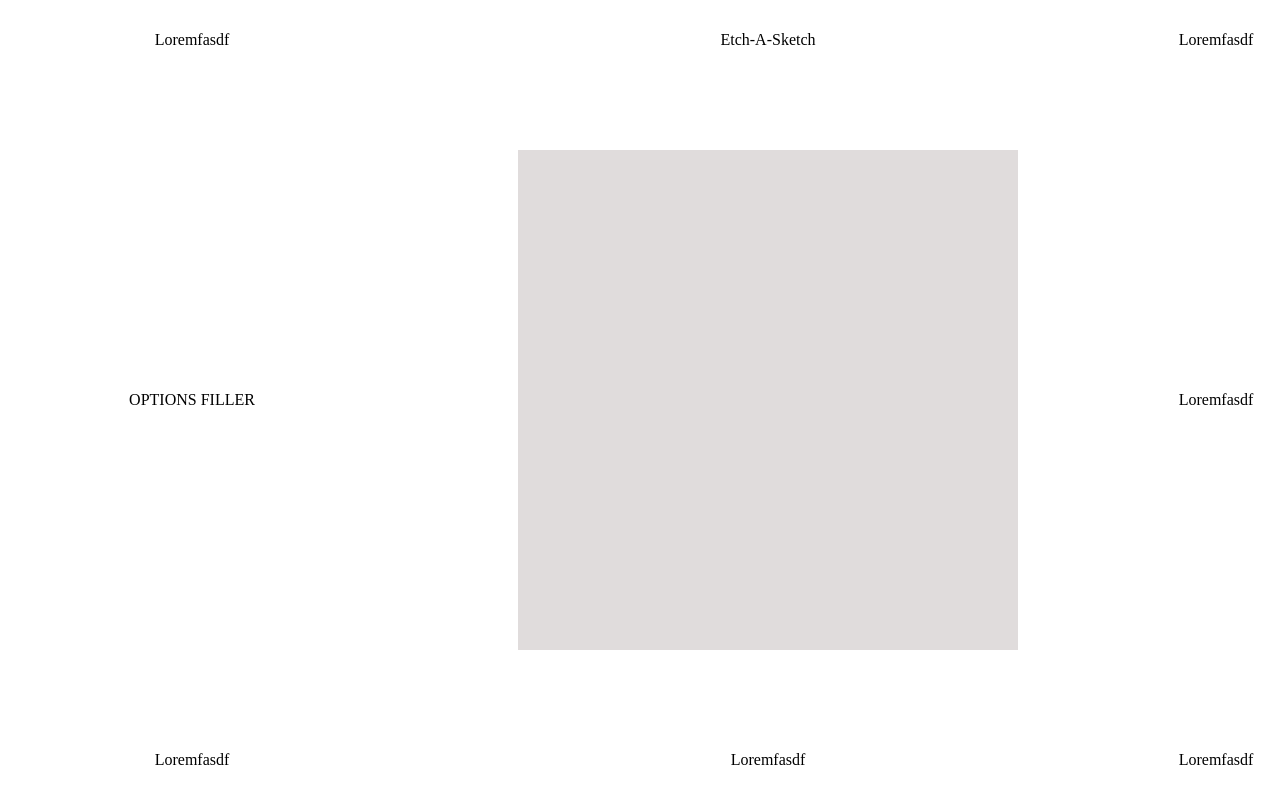
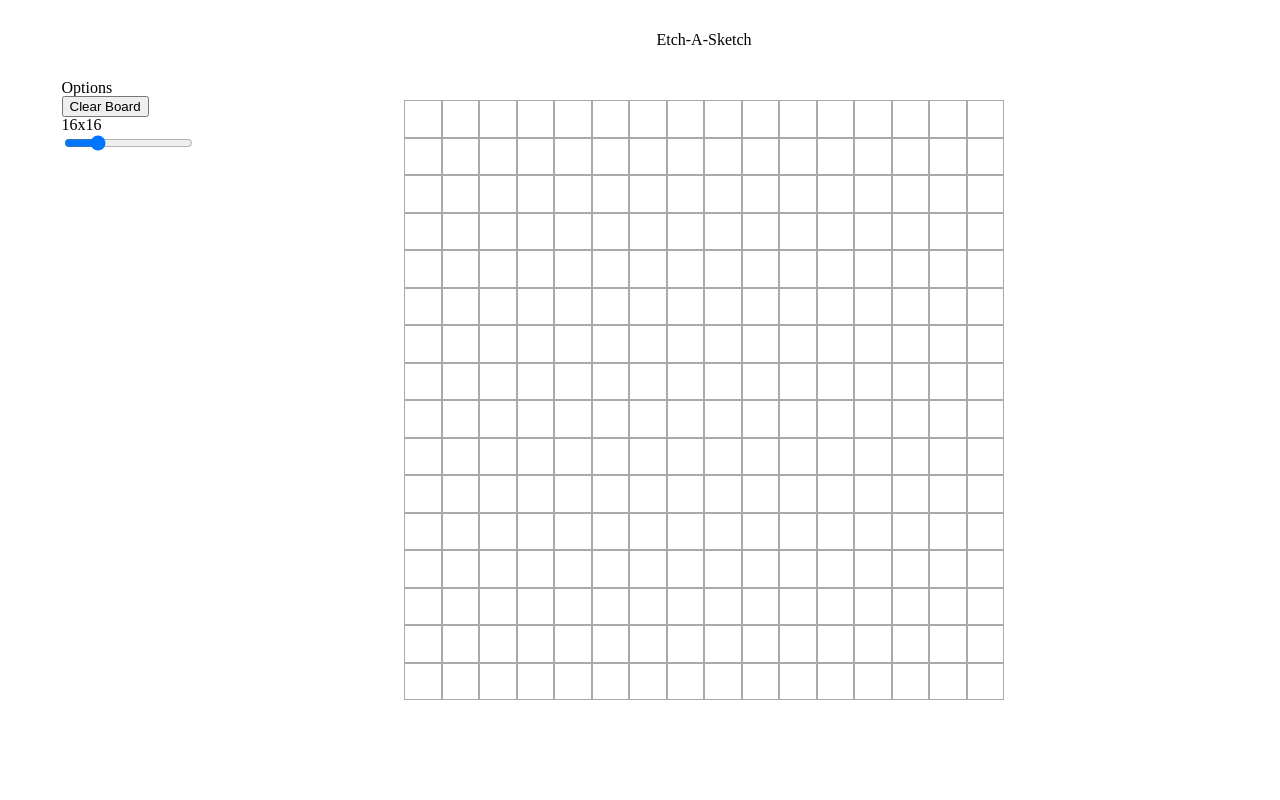
Before and after one commit to yonglu1989/Etch-a-Sketch, a plain HTML site: page index.html in a window 1280 px wide. Drawn offline with Linux system fonts and the light colour scheme.

Commit message:
completed Drawboard functionality. Added slider and clear board feature.

```diff
--- a/css/style.css
+++ b/css/style.css
@@ -2,21 +2,35 @@
     display: grid;
     height: 100vh;
     border: 20px;
-    grid-template-columns: 3fr 6fr 1fr;
+    grid-template-columns: 2fr 7fr 1fr;
     grid-template-rows: 1fr 8fr 1fr;
 }
 
 #grid-container {
     background-color: rgb(224, 220, 220);
     display: grid;
-    height: 500px;
-    width: 500px;
+    height: 600px;
+    width: 600px;
     justify-self: center;
     align-self: center;
+    grid-template-columns: auto;
+    grid-template-rows: auto;
 }
 
-.filler, .options, .header{
+.options {
+    display: flex;
+    flex-direction: column;
+    justify-self: center;
+}
+.filler, .header{
     justify-self: center;
     align-self: center;
     padding: 10px;
 }
+
+.square {
+    background-color: white;
+    border-color:#aca9a9;
+    border-width: 1px;
+    border-style: solid;
+}
--- a/index.html
+++ b/index.html
@@ -11,17 +11,25 @@
 </head>
 <body>
     <div class="main-container">
-        <div class="filler">Loremfasdf</div>
+        <div class="filler"></div>
         <div class="header">Etch-A-Sketch</div>
-        <div class="filler">Loremfasdf</div>
+        <div class="filler"></div>
 
-        <div class="options"> OPTIONS FILLER</div>
+        <div class="options">Options
+            <div class="button-holder">
+                <button id="clear-button">Clear Board</button>
+            </div>
+            <div class="slider-holder">
+                <div id="slider-value"></div>
+                <input type="range" min="1" max="64" value="16" id="my-range">
+            </div>
+        </div>
         <div id="grid-container"></div>
-        <div class="filler">Loremfasdf</div>
+        <div class="filler"></div>
 
-        <div class="filler">Loremfasdf</div>
-        <div class="filler">Loremfasdf</div>
-        <div class="filler">Loremfasdf</div>
+        <div class="filler"></div>
+        <div class="filler"></div>
+        <div class="filler"></div>
     </div>
 
 </body>
--- a/src.js
+++ b/src.js
@@ -1,8 +1,73 @@
+// Initialization
+
 const gridContainer = document.getElementById('grid-container');
-// gridContainer.innerHTML = "Hello";
+let sliderValue = document.getElementById('slider-value');
+let slider = document.getElementById('my-range');
 
-let gridNum = 16;
+sliderValue.innerHTML = slider.value.toString() + "x" + slider.value.toString()
+let gridNum = slider.value;
+let color = "#000000";
 
-// function drawBoard(inputNum) {
-//     for
-// }
+drawBoard(gridNum);
+activateSquares();
+
+function drawBoard(inputNum) {
+
+    let square = document.createElement("div");
+
+    // Calculate the # of columns for the gridContainer.
+    let columnStr = "";
+    for(let i = 0; i < inputNum; i++) {
+        columnStr += "1fr ";
+    }
+    columnStr.trim()
+    gridContainer.style['grid-template-columns'] = columnStr;
+
+    // Append the squares to gridContainer
+    for(let i = 0; i < inputNum; i++) {
+        for(let j = 0; j < inputNum; j++) {
+            square = document.createElement("div")
+            square.classList.add('square');
+            gridContainer.appendChild(square);
+        }
+    }
+}
+
+function removeAllSquares(parent) {
+    while (parent.firstChild) {
+        parent.removeChild(parent.firstChild);
+    }
+}
+
+// Function colors the square according to determined Color
+function colorSquare(e) {
+    this.style.backgroundColor = color;
+}
+
+// Adding mouseenter event listeners to each square.
+function activateSquares() {
+    const squares = document.querySelectorAll('.square');
+    squares.forEach((square) => {
+        square.addEventListener('mouseenter', colorSquare);
+    });
+};
+
+// Update slider value then remove all squares, redraw board,
+// and reactivate all the squares.
+function updateBoard(){
+    const sliderString = this.value.toString() + "x" + this.value.toString();
+    sliderValue.innerHTML = sliderString;
+    removeAllSquares(gridContainer);
+    drawBoard(this.value);
+    activateSquares();
+}
+
+
+// Update the current slider value (each time you drag the slider handle)
+slider.oninput = updateBoard;
+
+// Clear Board button: sets all background colors to white.
+const clearBoardButton = document.getElementById('clear-button');
+clearBoardButton.addEventListener('click', () => {
+    squares.forEach(square => square.style.backgroundColor = "white");
+});
```
